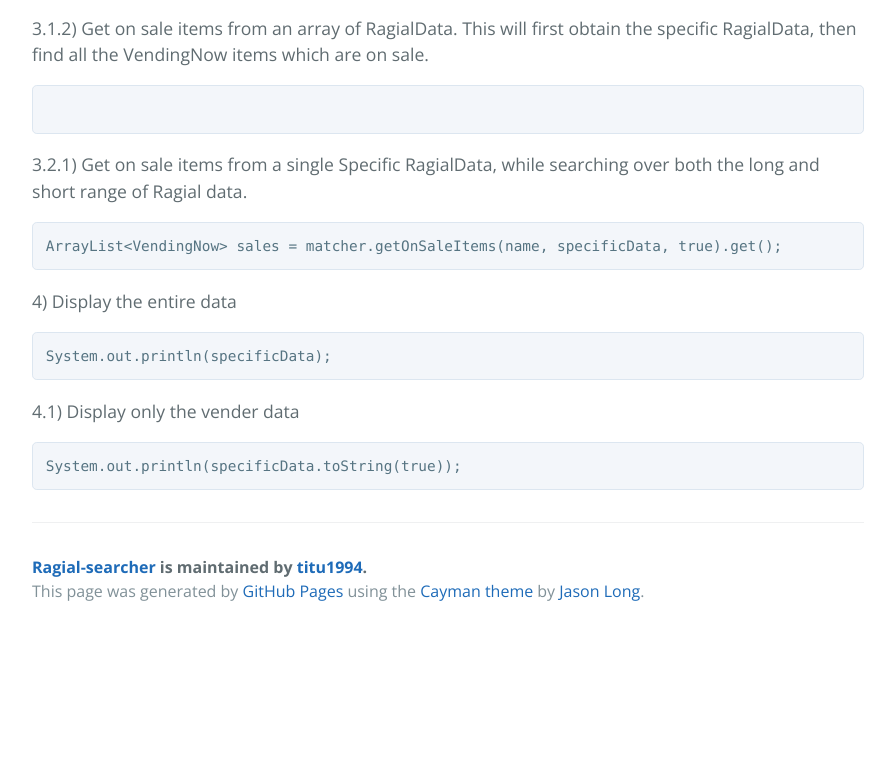
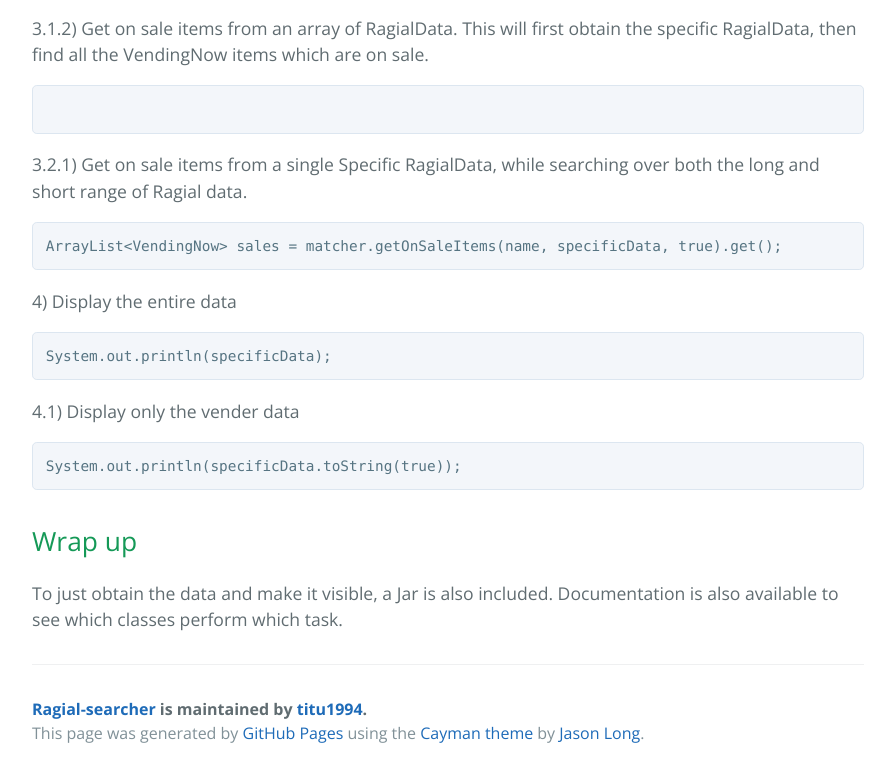
Before and after one commit to titu1994/Ragial-Searcher, a plain HTML site: page index.html in a window 1280 px wide. Shown: the part 1489-2266 px from the top of the page, without its empty margins (192-1087 px from the left). Before the commit the page ends 2124 px from the top, so only its background shows below. Drawn offline with nearby package versions, Linux system fonts and the light colour scheme.

```diff
--- a/index.html
+++ b/index.html
@@ -77,6 +77,12 @@
 <pre><code>System.out.println(specificData.toString(true));
 </code></pre>
 
+<h2>
+<a id="wrap-up" class="anchor" href="#wrap-up" aria-hidden="true"><span class="octicon octicon-link"></span></a>Wrap up</h2>
+
+<p>To just obtain the data and make it visible, a Jar is also included.
+Documentation is also available to see which classes perform which task.</p>
+
       <footer class="site-footer">
         <span class="site-footer-owner"><a href="https://github.com/titu1994/Ragial-Searcher">Ragial-searcher</a> is maintained by <a href="https://github.com/titu1994">titu1994</a>.</span>
 
```
Also changed, not shown: params.json (+1 -1 lines).
